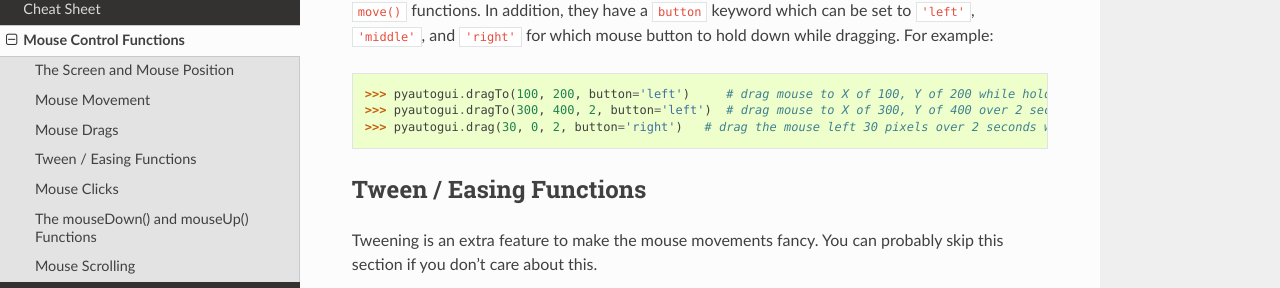
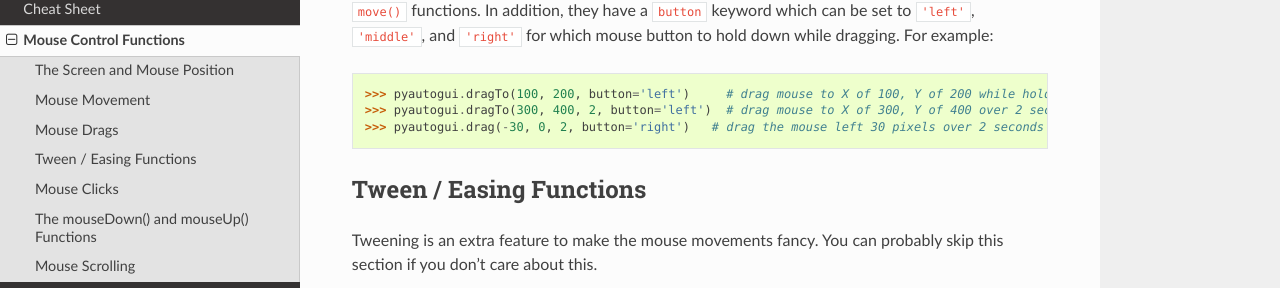
Before and after one commit to asweigart/pyautogui, a Sphinx documentation site: the page built from docs/mouse.rst, in a window 1280 px wide and 900 px high, scrolled down 2380 px. Shown: the part 140-428 px from the top of the window. Built offline with Sphinx 7.4.7 and the Read the Docs theme 2.0.0, drawn with Linux system fonts in a browser that asks for light colours.

```diff
--- a/docs/mouse.rst
+++ b/docs/mouse.rst
@@ -121,7 +121,7 @@ PyAutoGUI's ``dragTo()`` and ``drag()`` functions have similar parameters as the
 
     >>> pyautogui.dragTo(100, 200, button='left')     # drag mouse to X of 100, Y of 200 while holding down left mouse button
     >>> pyautogui.dragTo(300, 400, 2, button='left')  # drag mouse to X of 300, Y of 400 over 2 seconds while holding down left mouse button
-    >>> pyautogui.drag(30, 0, 2, button='right')   # drag the mouse left 30 pixels over 2 seconds while holding down the right mouse button
+    >>> pyautogui.drag(-30, 0, 2, button='right')   # drag the mouse left 30 pixels over 2 seconds while holding down the right mouse button
 
 
 Tween / Easing Functions
```
